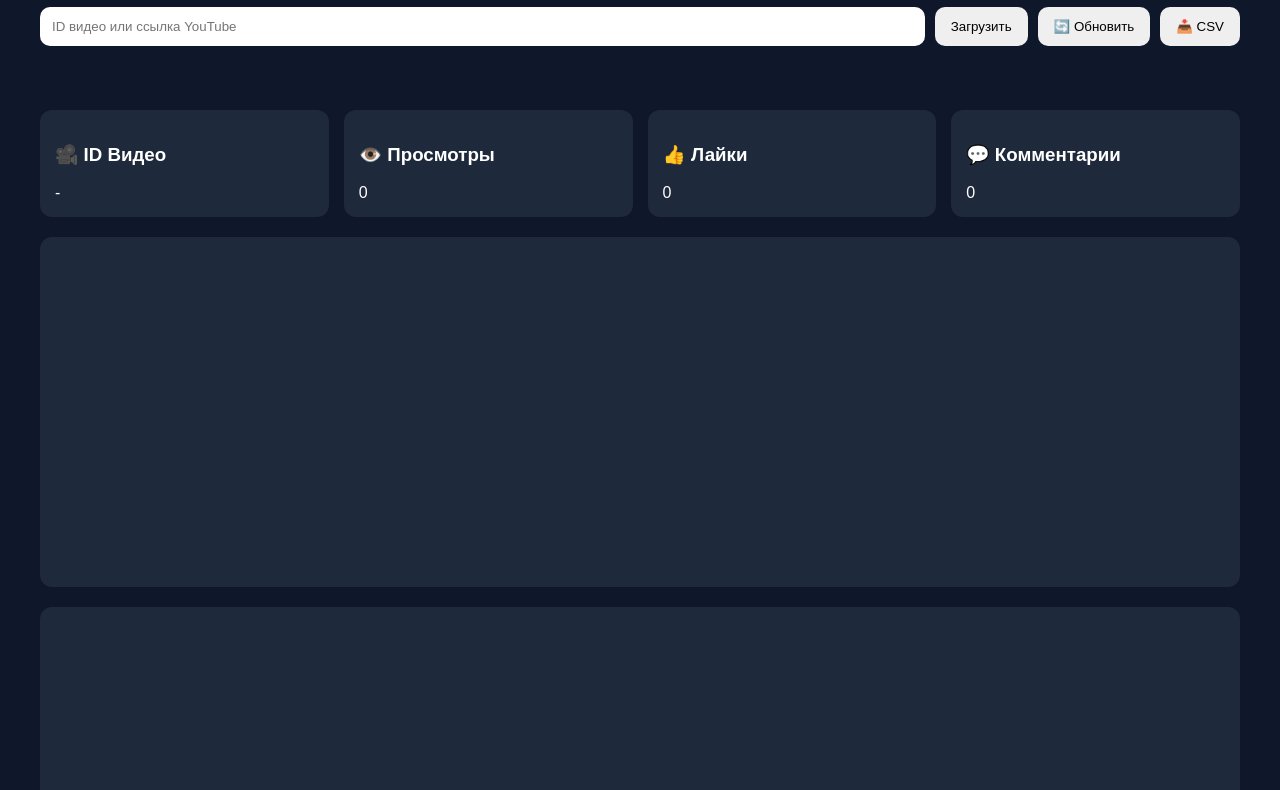
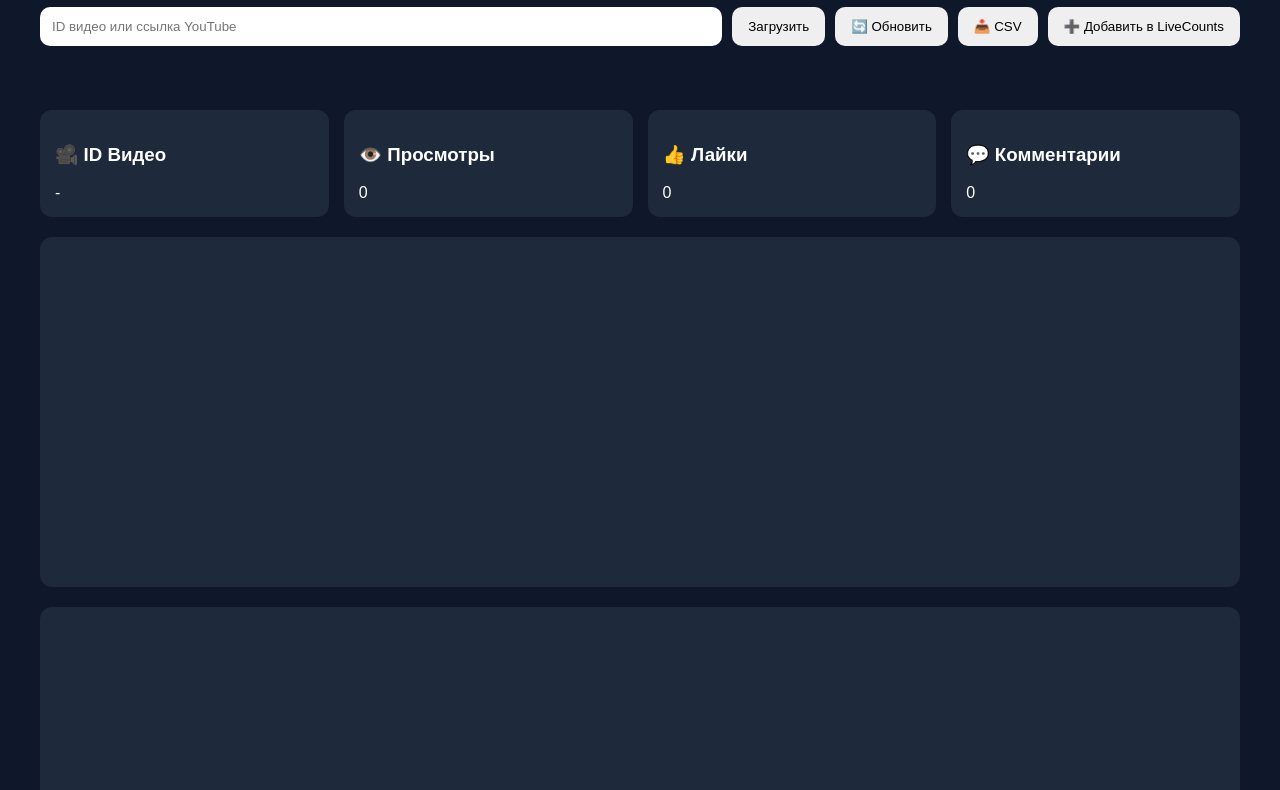
Before and after one commit to PozzisMine/Test228, a plain HTML site: page index.html in a window 1280 px wide. Shown: the part 93-883 px from the top of the page. Drawn offline with nearby package versions, Linux system fonts and the light colour scheme.

Commit message:
Update index.html

```diff
--- a/index.html
+++ b/index.html
@@ -27,6 +27,7 @@ button{padding:12px 16px;border:none;border-radius:10px;cursor:pointer}
 <button onclick="loadVideo()">Загрузить</button>
 <button onclick="refreshVideo()">🔄 Обновить</button>
 <button onclick="exportCSV()">📥 CSV</button>
+<button onclick="addToLiveCounts()">➕ Добавить в LiveCounts</button>
 </div>
 
 <h2 id="title"></h2>
@@ -138,7 +139,20 @@ function exportCSV(){
  a.href=URL.createObjectURL(blob);
  a.download=(currentVideoId||"analytics")+".csv";
  a.click();
-}
+ }
+
+ function addToLiveCounts(){
+
+    if(!currentVideoId){
+        alert("Сначала загрузите видео");
+        return;
+    }
+
+    window.open(
+        `https://livecounts.lol/addVideo?id=${currentVideoId}`,
+        "_blank"
+    );
+ }
 
 setInterval(()=>{
  if(currentVideoId) loadVideo();
```
